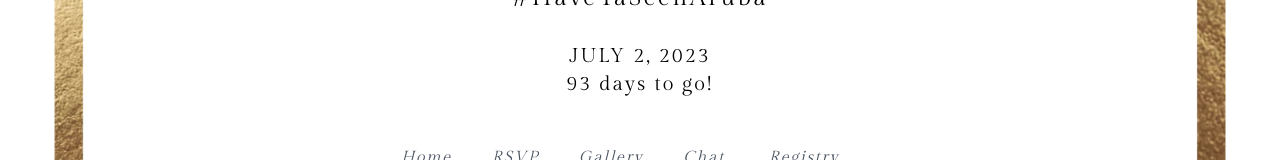
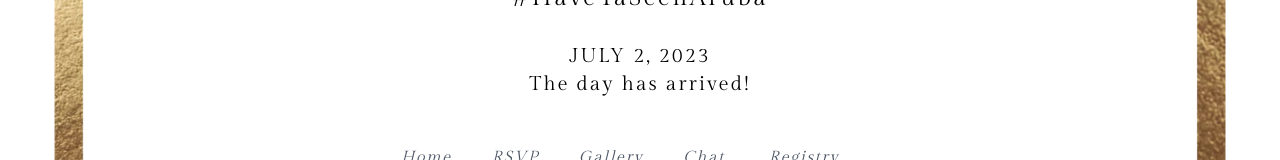
Before and after one commit to yaseenmustapha/arubayaseen, a Next.js app: page / in a window 1280 px wide. Shown: the part 380-540 px from the top of the page. Built offline with nearby package versions, Linux system fonts and the light colour scheme.

Commit message:
hardcode days to go in case there are issues

```diff
--- a/app/Nav.tsx
+++ b/app/Nav.tsx
@@ -57,7 +57,7 @@ export default function Nav() {
   };
 
   const daysToGoText = () => {
-    const daysToGo = calculateDaysToGo();
+    const daysToGo = 0; // calculateDaysToGo();
     if (daysToGo === 0) {
       return "The day has arrived!";
     } else if (daysToGo === 1) {
```
